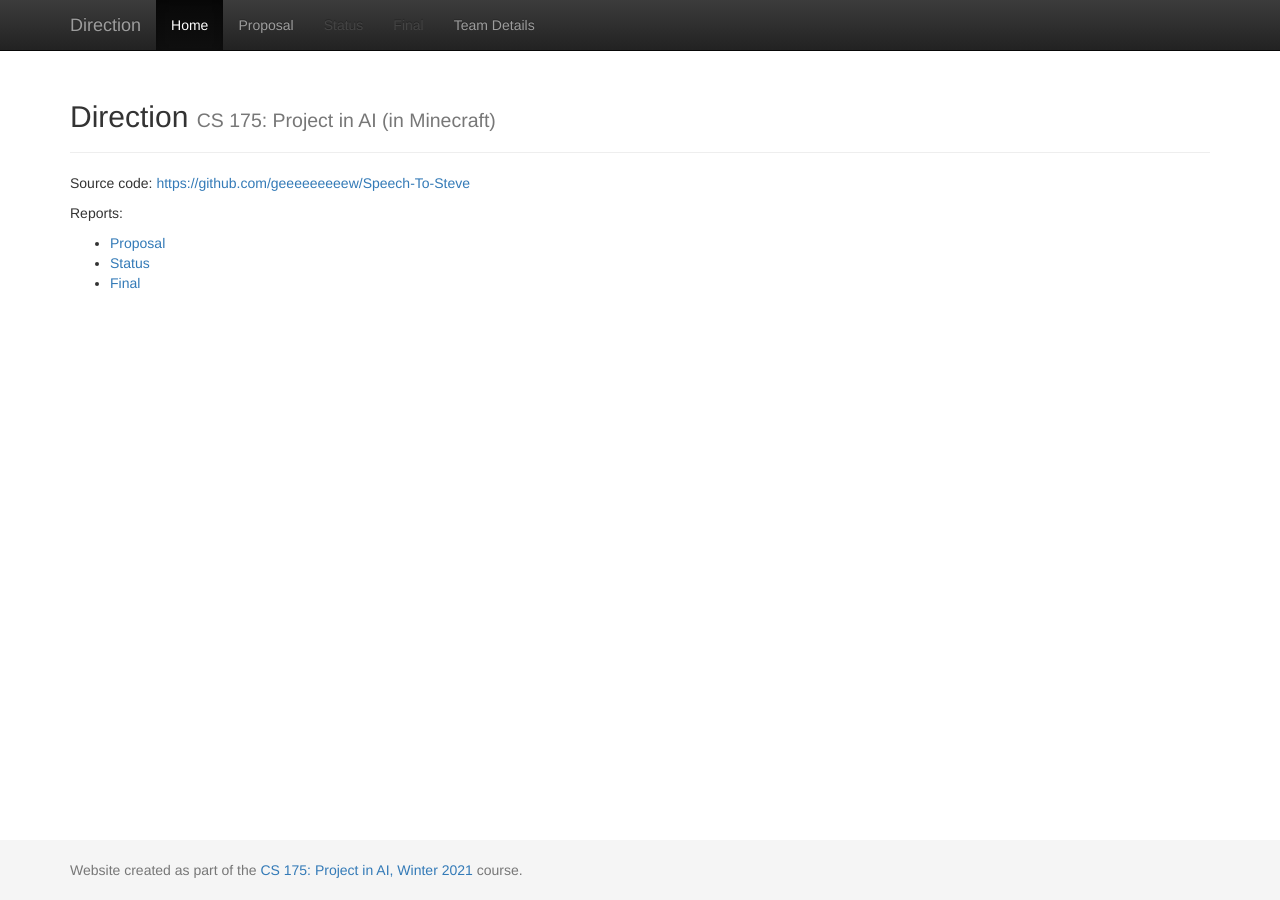
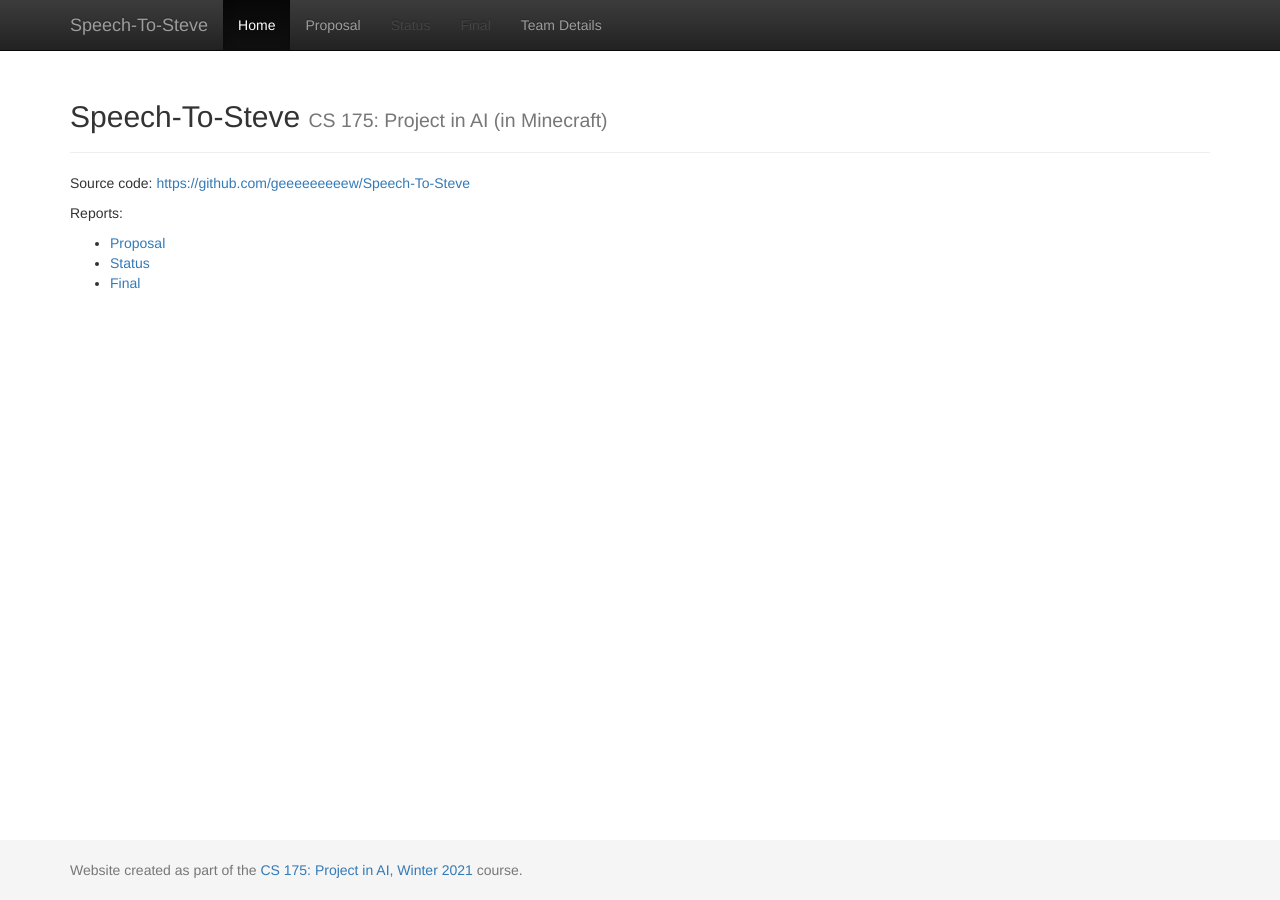
Before and after one commit to geeeeeeeeew/CS-175-Team-Direction-, a Jekyll site: the page built from docs/index.md, in a window 1280 px wide. Built offline with Jekyll 4.4.1, drawn with Linux system fonts in a browser that asks for light colours.

Commit message:
Update _config.yml

```diff
--- a/docs/_config.yml
+++ b/docs/_config.yml
@@ -1,7 +1,7 @@
 ###########
 # site.title
 
-title:    'Direction'
+title:    'Speech-To-Steve'
 subtitle: 'CS 175: Project in AI (in Minecraft)'
 
 
```
